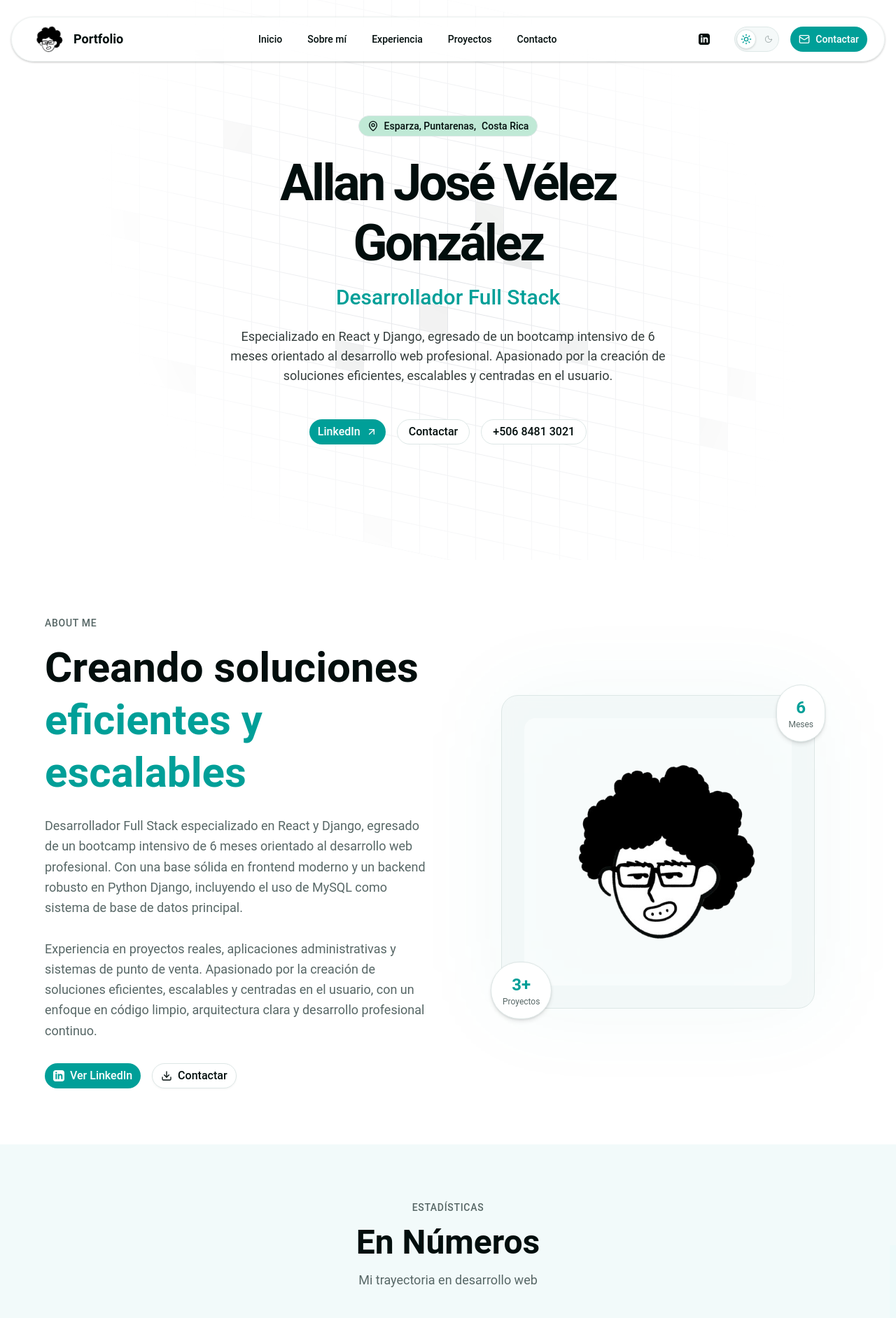
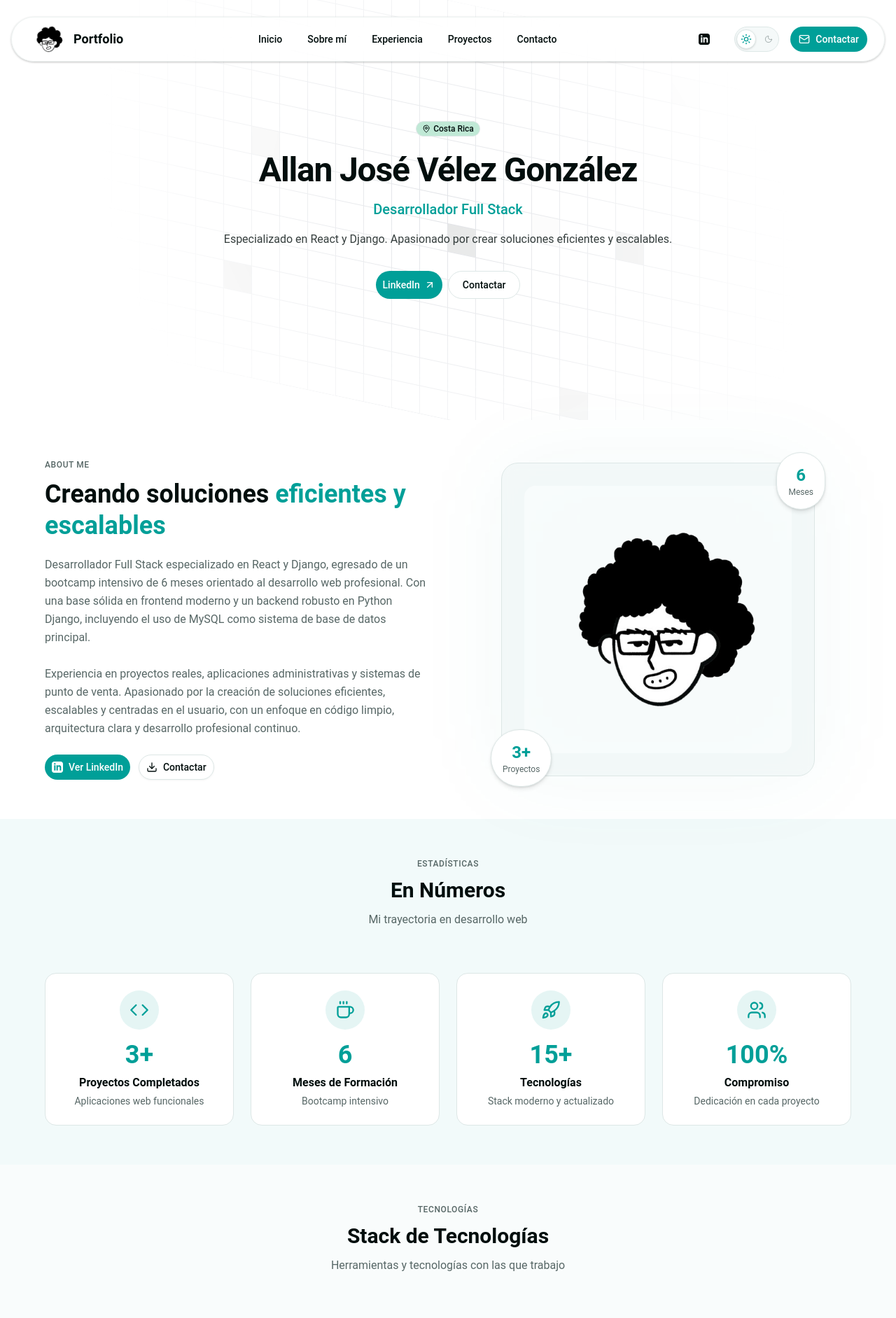
Before and after one commit to scriptvg/Portafolio-Web, a React (Vite) app: page / in a window 1280 px wide. Shown: the top 1883 px of the page at 70% size. Built offline with nearby package versions, Linux system fonts and the light colour scheme.

Commit message:
Correccion de la RESPONSIVIDAD

```diff
--- a/src/App.css
+++ b/src/App.css
@@ -1,39 +1,30 @@
 /* Estilos adicionales para asegurar responsividad en producción */
 
 /* Prevenir overflow horizontal en todos los contenedores */
-* {
+*,
+*::before,
+*::after {
   box-sizing: border-box;
+}
+
+/* Prevenir overflow de texto largo */
+h1, h2, h3, h4, h5, h6, p {
+  word-wrap: break-word;
+  overflow-wrap: break-word;
+  hyphens: auto;
 }
 
 /* Asegurar que los contenedores no excedan el viewport */
 .container {
   width: 100%;
   max-width: 100%;
-  padding-left: 1rem;
-  padding-right: 1rem;
+  margin-left: auto;
+  margin-right: auto;
+  padding-left: 0;
+  padding-right: 0;
 }
 
-/* Media queries para contenedores responsivos */
-@media (min-width: 640px) {
-  .container {
-    padding-left: 1.5rem;
-    padding-right: 1.5rem;
-  }
-}
-
-@media (min-width: 768px) {
-  .container {
-    padding-left: 2rem;
-    padding-right: 2rem;
-  }
-}
-
-@media (min-width: 1024px) {
-  .container {
-    padding-left: 2.5rem;
-    padding-right: 2.5rem;
-  }
-}
+/* Los paddings se manejan en las sections, no en container */
 
 /* Asegurar que las secciones sean responsivas */
 section {
--- a/src/components/AboutMe.jsx
+++ b/src/components/AboutMe.jsx
@@ -5,8 +5,8 @@ import avatarImg from '@/assets/my-notion-face-portrait-removebg-preview (2).png
 
 const AboutMe = () => {
   return (
-    <section id="sobre-mi" className="py-12 sm:py-16 md:py-20 px-4">
-      <div className="container mx-auto max-w-6xl">
+    <section id="sobre-mi" className="py-6 sm:py-10 md:py-14 px-4 sm:px-6">
+      <div className="w-full max-w-6xl mx-auto">
         <div className="grid grid-cols-1 lg:grid-cols-2 gap-8 md:gap-12 items-center">
           {/* Left Content */}
           <motion.div
@@ -16,7 +16,7 @@ const AboutMe = () => {
             transition={{ duration: 0.6 }}
           >
             <motion.p
-              className="text-xs sm:text-sm font-medium text-muted-foreground mb-3 sm:mb-4 tracking-wider uppercase"
+              className="text-[10px] sm:text-xs font-medium text-muted-foreground mb-2 sm:mb-3 tracking-wider uppercase"
               initial={{ opacity: 0, y: -10 }}
               whileInView={{ opacity: 1, y: 0 }}
               viewport={{ once: true }}
@@ -26,7 +26,7 @@ const AboutMe = () => {
             </motion.p>
 
             <motion.h2
-              className="text-3xl sm:text-4xl md:text-5xl lg:text-6xl font-bold mb-4 sm:mb-6 leading-tight"
+              className="text-xl sm:text-2xl md:text-3xl lg:text-4xl font-bold mb-3 sm:mb-4 md:mb-5 leading-tight"
               initial={{ opacity: 0, y: 20 }}
               whileInView={{ opacity: 1, y: 0 }}
               viewport={{ once: true }}
@@ -37,7 +37,7 @@ const AboutMe = () => {
             </motion.h2>
 
             <motion.p
-              className="text-sm sm:text-base md:text-lg text-muted-foreground leading-relaxed mb-6 sm:mb-8"
+              className="text-xs sm:text-sm md:text-base text-muted-foreground leading-relaxed mb-4 sm:mb-6"
               initial={{ opacity: 0, y: 20 }}
               whileInView={{ opacity: 1, y: 0 }}
               viewport={{ once: true }}
@@ -51,15 +51,15 @@ const AboutMe = () => {
             </motion.p>
 
             <motion.div
-              className="flex flex-wrap gap-3 sm:gap-4"
+              className="flex flex-wrap gap-2 sm:gap-3"
               initial={{ opacity: 0, y: 20 }}
               whileInView={{ opacity: 1, y: 0 }}
               viewport={{ once: true }}
               transition={{ duration: 0.5, delay: 0.4 }}
             >
               <Button
-                size="default"
-                className="rounded-full text-sm sm:text-base"
+                size="sm"
+                className="rounded-full text-xs sm:text-sm h-8 sm:h-9"
                 asChild
               >
                 <motion.a
@@ -78,9 +78,9 @@ const AboutMe = () => {
               </Button>
 
               <Button
-                size="default"
+                size="sm"
                 variant="outline"
-                className="rounded-full text-sm sm:text-base"
+                className="rounded-full text-xs sm:text-sm h-8 sm:h-9"
                 asChild
               >
                 <motion.a
--- a/src/components/CTA.jsx
+++ b/src/components/CTA.jsx
@@ -4,7 +4,7 @@ import { ArrowRight, Mail, Linkedin } from 'lucide-react'
 
 const CTA = () => {
   return (
-    <section className="py-16 sm:py-20 md:px-4 relative overflow-hidden">
+    <section className="py-8 sm:py-12 md:py-16 px-4 sm:px-6 relative overflow-hidden">
       {/* Background decoration */}
       <div className="absolute inset-0 bg-gradient-to-br from-primary/10 via-primary/5 to-transparent" />
       <motion.div
@@ -32,7 +32,7 @@ const CTA = () => {
         }}
       />
 
-      <div className="container mx-auto max-w-4xl relative z-10">
+      <div className="w-full max-w-4xl mx-auto relative z-10">
         <motion.div
           className="text-center"
           initial={{ opacity: 0, y: 30 }}
@@ -53,7 +53,7 @@ const CTA = () => {
           </motion.div>
 
           <motion.h2
-            className="text-3xl sm:text-4xl md:text-5xl lg:text-6xl font-bold mb-4 sm:mb-6"
+            className="text-xl sm:text-2xl md:text-3xl lg:text-4xl font-bold mb-3 sm:mb-4"
             initial={{ opacity: 0, y: 20 }}
             whileInView={{ opacity: 1, y: 0 }}
             viewport={{ once: true }}
@@ -64,7 +64,7 @@ const CTA = () => {
           </motion.h2>
 
           <motion.p
-            className="text-base sm:text-lg md:text-xl text-muted-foreground mb-8 sm:mb-10 max-w-2xl mx-auto"
+            className="text-xs sm:text-sm md:text-base text-muted-foreground mb-6 sm:mb-8 max-w-2xl mx-auto px-2"
             initial={{ opacity: 0, y: 20 }}
             whileInView={{ opacity: 1, y: 0 }}
             viewport={{ once: true }}
@@ -82,8 +82,8 @@ const CTA = () => {
             transition={{ duration: 0.5, delay: 0.5 }}
           >
             <Button
-              size="lg"
-              className="rounded-full text-base sm:text-lg px-8 sm:px-10 py-6 sm:py-7 w-full sm:w-auto group"
+              size="sm"
+              className="rounded-full text-xs sm:text-sm md:text-base px-4 sm:px-6 md:px-8 h-9 sm:h-10 md:h-11 w-full sm:w-auto group"
               asChild
             >
               <motion.a
@@ -98,9 +98,9 @@ const CTA = () => {
             </Button>
 
             <Button
-              size="lg"
+              size="sm"
               variant="outline"
-              className="rounded-full text-base sm:text-lg px-8 sm:px-10 py-6 sm:py-7 w-full sm:w-auto"
+              className="rounded-full text-xs sm:text-sm md:text-base px-4 sm:px-6 md:px-8 h-9 sm:h-10 md:h-11 w-full sm:w-auto"
               asChild
             >
               <motion.a
--- a/src/components/Experience.jsx
+++ b/src/components/Experience.jsx
@@ -32,8 +32,8 @@ const experiences = [
 
 const Experience = () => {
   return (
-    <section id="experiencia" className="py-12 sm:py-16 md:py-20 px-4 bg-muted/30">
-      <div className="container mx-auto max-w-4xl">
+    <section id="experiencia" className="py-6 sm:py-10 md:py-14 px-4 sm:px-6 bg-muted/30">
+      <div className="w-full max-w-4xl mx-auto">
         {/* Header */}
         <motion.div
           className="text-center mb-10 sm:mb-12 md:mb-16"
@@ -42,13 +42,13 @@ const Experience = () => {
           viewport={{ once: true }}
           transition={{ duration: 0.5 }}
         >
-          <p className="text-xs sm:text-sm font-medium text-muted-foreground mb-3 sm:mb-4 tracking-wider uppercase">
+          <p className="text-[10px] sm:text-xs font-medium text-muted-foreground mb-2 sm:mb-3 tracking-wider uppercase">
             Educación
           </p>
-          <h2 className="text-3xl sm:text-4xl md:text-5xl font-bold mb-3 sm:mb-4">
+          <h2 className="text-xl sm:text-2xl md:text-3xl font-bold mb-2 sm:mb-3">
             Títulos y Formación
           </h2>
-          <p className="text-sm sm:text-base md:text-lg text-muted-foreground">
+          <p className="text-xs sm:text-sm md:text-base text-muted-foreground">
             Mi trayectoria de formación profesional en desarrollo web
           </p>
         </motion.div>
--- a/src/components/FeaturedWork.jsx
+++ b/src/components/FeaturedWork.jsx
@@ -36,8 +36,8 @@ const projects = [
 
 const FeaturedWork = () => {
   return (
-    <section id="proyectos" className="py-12 sm:py-16 md:py-20 px-4">
-      <div className="container mx-auto max-w-6xl">
+    <section id="proyectos" className="py-6 sm:py-10 md:py-14 px-4 sm:px-6">
+      <div className="w-full max-w-6xl mx-auto">
         {/* Header */}
         <motion.div
           className="text-center mb-10 sm:mb-12 md:mb-16"
@@ -46,13 +46,13 @@ const FeaturedWork = () => {
           viewport={{ once: true }}
           transition={{ duration: 0.5 }}
         >
-          <p className="text-xs sm:text-sm font-medium text-muted-foreground mb-3 sm:mb-4 tracking-wider uppercase">
+          <p className="text-[10px] sm:text-xs font-medium text-muted-foreground mb-2 sm:mb-3 tracking-wider uppercase">
             Proyectos
           </p>
-          <h2 className="text-3xl sm:text-4xl md:text-5xl font-bold mb-3 sm:mb-4">
+          <h2 className="text-xl sm:text-2xl md:text-3xl font-bold mb-2 sm:mb-3">
             Proyectos Destacados
           </h2>
-          <p className="text-sm sm:text-base md:text-lg text-muted-foreground">
+          <p className="text-xs sm:text-sm md:text-base text-muted-foreground">
             Algunos de mis mejores proyectos y logros técnicos
           </p>
         </motion.div>
--- a/src/components/Stats.jsx
+++ b/src/components/Stats.jsx
@@ -30,8 +30,8 @@ const stats = [
 
 const Stats = () => {
   return (
-    <section className="py-12 sm:py-16 md:py-20 px-4 bg-primary/5">
-      <div className="container mx-auto max-w-6xl">
+    <section className="py-6 sm:py-10 md:py-14 px-4 sm:px-6 bg-primary/5">
+      <div className="w-full max-w-6xl mx-auto">
         <motion.div
           className="text-center mb-10 sm:mb-12 md:mb-16"
           initial={{ opacity: 0, y: 20 }}
@@ -39,13 +39,13 @@ const Stats = () => {
           viewport={{ once: true }}
           transition={{ duration: 0.5 }}
         >
-          <p className="text-xs sm:text-sm font-medium text-muted-foreground mb-3 sm:mb-4 tracking-wider uppercase">
+          <p className="text-[10px] sm:text-xs font-medium text-muted-foreground mb-2 sm:mb-3 tracking-wider uppercase">
             Estadísticas
           </p>
-          <h2 className="text-3xl sm:text-4xl md:text-5xl font-bold mb-3 sm:mb-4">
+          <h2 className="text-xl sm:text-2xl md:text-3xl font-bold mb-2 sm:mb-3">
             En Números
           </h2>
-          <p className="text-sm sm:text-base md:text-lg text-muted-foreground">
+          <p className="text-xs sm:text-sm md:text-base text-muted-foreground">
             Mi trayectoria en desarrollo web
           </p>
         </motion.div>
--- a/src/components/TechStack.jsx
+++ b/src/components/TechStack.jsx
@@ -53,8 +53,8 @@ const skills = [
 
 const TechStack = () => {
   return (
-    <section className="py-12 sm:py-16 md:py-20 px-4 bg-muted/30">
-      <div className="container mx-auto max-w-6xl">
+    <section className="py-6 sm:py-10 md:py-14 px-4 sm:px-6 bg-muted/30">
+      <div className="w-full max-w-6xl mx-auto">
         {/* Header */}
         <motion.div
           className="text-center mb-10 sm:mb-12 md:mb-16"
@@ -63,13 +63,13 @@ const TechStack = () => {
           viewport={{ once: true }}
           transition={{ duration: 0.5 }}
         >
-          <p className="text-xs sm:text-sm font-medium text-muted-foreground mb-3 sm:mb-4 tracking-wider uppercase">
+          <p className="text-[10px] sm:text-xs font-medium text-muted-foreground mb-2 sm:mb-3 tracking-wider uppercase">
             Tecnologías
           </p>
-          <h2 className="text-3xl sm:text-4xl md:text-5xl font-bold mb-3 sm:mb-4">
+          <h2 className="text-xl sm:text-2xl md:text-3xl font-bold mb-2 sm:mb-3">
             Stack de Tecnologías
           </h2>
-          <p className="text-sm sm:text-base md:text-lg text-muted-foreground">
+          <p className="text-xs sm:text-sm md:text-base text-muted-foreground">
             Herramientas y tecnologías con las que trabajo
           </p>
         </motion.div>
--- a/src/components/Testimonials.jsx
+++ b/src/components/Testimonials.jsx
@@ -28,8 +28,8 @@ const testimonials = [
 
 const Testimonials = () => {
   return (
-    <section className="py-12 sm:py-16 md:py-20 px-4 bg-muted/30">
-      <div className="container mx-auto max-w-6xl">
+    <section className="py-6 sm:py-10 md:py-14 px-4 sm:px-6 bg-muted/30">
+      <div className="w-full max-w-6xl mx-auto">
         <motion.div
           className="text-center mb-10 sm:mb-12 md:mb-16"
           initial={{ opacity: 0, y: 20 }}
@@ -37,13 +37,13 @@ const Testimonials = () => {
           viewport={{ once: true }}
           transition={{ duration: 0.5 }}
         >
-          <p className="text-xs sm:text-sm font-medium text-muted-foreground mb-3 sm:mb-4 tracking-wider uppercase">
+          <p className="text-[10px] sm:text-xs font-medium text-muted-foreground mb-2 sm:mb-3 tracking-wider uppercase">
             Testimonios
           </p>
-          <h2 className="text-3xl sm:text-4xl md:text-5xl font-bold mb-3 sm:mb-4">
+          <h2 className="text-xl sm:text-2xl md:text-3xl font-bold mb-2 sm:mb-3">
             Lo Que Dicen
           </h2>
-          <p className="text-sm sm:text-base md:text-lg text-muted-foreground">
+          <p className="text-xs sm:text-sm md:text-base text-muted-foreground">
             Feedback de clientes y colaboradores
           </p>
         </motion.div>
--- a/src/components/WorkProcess.jsx
+++ b/src/components/WorkProcess.jsx
@@ -30,8 +30,8 @@ const steps = [
 
 const WorkProcess = () => {
   return (
-    <section className="py-12 sm:py-16 md:py-20 px-4">
-      <div className="container mx-auto max-w-6xl">
+    <section className="py-6 sm:py-10 md:py-14 px-4 sm:px-6">
+      <div className="w-full max-w-6xl mx-auto">
         <motion.div
           className="text-center mb-10 sm:mb-12 md:mb-16"
           initial={{ opacity: 0, y: 20 }}
@@ -39,13 +39,13 @@ const WorkProcess = () => {
           viewport={{ once: true }}
           transition={{ duration: 0.5 }}
         >
-          <p className="text-xs sm:text-sm font-medium text-muted-foreground mb-3 sm:mb-4 tracking-wider uppercase">
+          <p className="text-[10px] sm:text-xs font-medium text-muted-foreground mb-2 sm:mb-3 tracking-wider uppercase">
             Proceso
           </p>
-          <h2 className="text-3xl sm:text-4xl md:text-5xl font-bold mb-3 sm:mb-4">
+          <h2 className="text-xl sm:text-2xl md:text-3xl font-bold mb-2 sm:mb-3">
             Cómo Trabajo
           </h2>
-          <p className="text-sm sm:text-base md:text-lg text-muted-foreground max-w-2xl mx-auto">
+          <p className="text-xs sm:text-sm md:text-base text-muted-foreground max-w-2xl mx-auto">
             Un enfoque estructurado para entregar proyectos de calidad
           </p>
         </motion.div>
--- a/src/components/hero.jsx
+++ b/src/components/hero.jsx
@@ -7,7 +7,7 @@ import { ArrowUpRight, MapPin } from "lucide-react";
 export default function Hero() {
   return (
     <div
-      className="relative min-h-[600px] sm:min-h-[700px] md:min-h-[800px] flex items-center justify-center px-4 sm:px-6 overflow-hidden py-12 sm:py-16">
+      className="relative min-h-[400px] sm:min-h-[500px] md:min-h-[600px] flex items-center justify-center overflow-hidden py-12 sm:py-16 md:py-20 w-full px-4 sm:px-6">
       <AnimatedGridPattern
         numSquares={30}
         maxOpacity={0.1}
@@ -17,47 +17,36 @@ export default function Hero() {
           "inset-x-0 h-full skew-y-12"
         )} />
       <div className="relative z-10 text-center max-w-3xl w-full">
-        <Badge variant="secondary" className="rounded-full py-1 px-3 border-border text-xs sm:text-sm">
-          <span className="flex items-center gap-1 sm:gap-2">
-            <MapPin className="h-3 w-3 sm:h-4 sm:w-4" />
-            <span className="hidden xs:inline">Esparza, Puntarenas,</span> Costa Rica
+        <Badge variant="secondary" className="rounded-full py-0.5 px-2 border-border text-[10px] sm:text-xs">
+          <span className="flex items-center gap-1">
+            <MapPin className="h-2.5 w-2.5 sm:h-3 sm:w-3" />
+            Costa Rica
           </span>
         </Badge>
         <h1
-          className="mt-4 sm:mt-6 text-3xl xs:text-4xl sm:text-5xl md:text-6xl lg:text-7xl leading-tight sm:leading-tight md:leading-[1.2] font-semibold tracking-tighter px-2">
+          className="mt-2 sm:mt-3 md:mt-4 text-lg sm:text-2xl md:text-3xl lg:text-4xl xl:text-5xl leading-tight font-bold tracking-tight px-1">
           Allan José Vélez González
         </h1>
-        <p className="mt-3 sm:mt-4 text-xl xs:text-2xl md:text-3xl font-medium text-primary">
+        <p className="mt-1.5 sm:mt-2 md:mt-3 text-sm sm:text-base md:text-lg lg:text-xl font-medium text-primary">
           Desarrollador Full Stack
         </p>
-        <p className="mt-4 sm:mt-6 text-sm sm:text-base md:text-lg text-foreground/80 max-w-2xl mx-auto px-4">
-          Especializado en React y Django, egresado de un bootcamp intensivo de 6 meses orientado al desarrollo web profesional.
-          Apasionado por la creación de soluciones eficientes, escalables y centradas en el usuario.
+        <p className="mt-2 sm:mt-3 md:mt-4 text-[11px] sm:text-xs md:text-sm lg:text-base text-foreground/80 max-w-2xl mx-auto leading-relaxed px-2">
+          Especializado en React y Django. Apasionado por crear soluciones eficientes y escalables.
         </p>
-        <div className="mt-8 sm:mt-12 flex items-center justify-center gap-2 sm:gap-4 flex-wrap px-4">
-          <Button size="default" className="rounded-full text-sm sm:text-base" asChild>
-            <a href="https://www.linkedin.com/in/allan-velez" target="_blank" rel="noopener noreferrer" className="flex items-center gap-1 sm:gap-2">
-              <span className="hidden xs:inline">LinkedIn</span>
-              <span className="xs:hidden">In</span>
-              <ArrowUpRight className="h-4 w-4 sm:h-5 sm:w-5" />
+        <div className="mt-4 sm:mt-6 md:mt-8 flex items-center justify-center gap-2 flex-wrap px-2">
+          <Button size="sm" className="rounded-full text-[11px] sm:text-xs md:text-sm px-3 sm:px-4 md:px-5 h-8 sm:h-9 md:h-10" asChild>
+            <a href="https://www.linkedin.com/in/allan-velez" target="_blank" rel="noopener noreferrer" className="flex items-center gap-1">
+              LinkedIn
+              <ArrowUpRight className="h-2.5 w-2.5 sm:h-3 sm:w-3 md:h-4 md:w-4" />
             </a>
           </Button>
           <Button
             variant="outline"
-            size="default"
-            className="rounded-full text-sm sm:text-base shadow-none"
+            size="sm"
+            className="rounded-full text-[11px] sm:text-xs md:text-sm shadow-none px-3 sm:px-4 md:px-5 h-8 sm:h-9 md:h-10"
             asChild>
             <a href="mailto:velezalan34@gmail.com">
               Contactar
-            </a>
-          </Button>
-          <Button
-            variant="outline"
-            size="default"
-            className="rounded-full text-sm sm:text-base shadow-none hidden xs:flex"
-            asChild>
-            <a href="tel:+50684813021">
-              +506 8481 3021
             </a>
           </Button>
         </div>
--- a/src/index.css
+++ b/src/index.css
@@ -164,6 +164,9 @@
     /* Prevenir zoom en inputs en iOS */
     -webkit-text-size-adjust: 100%;
     text-size-adjust: 100%;
+    /* Asegurar 100% del viewport */
+    width: 100%;
+    max-width: 100vw;
   }
 
   body {
@@ -172,17 +175,30 @@
     min-height: 100vh;
     min-height: 100dvh;
     overflow-x: hidden;
+    width: 100%;
+    max-width: 100vw;
+    position: relative;
   }
 
   /* Asegurar que las imágenes sean responsivas */
   img {
     max-width: 100%;
     height: auto;
+    display: block;
   }
 
   /* Prevenir overflow horizontal */
   #root {
     overflow-x: hidden;
     width: 100%;
+    max-width: 100vw;
+  }
+
+  /* Asegurar que todos los contenedores respeten el viewport */
+  section,
+  div,
+  main,
+  article {
+    max-width: 100vw;
   }
 }
--- a/src/pages/LandingPage.jsx
+++ b/src/pages/LandingPage.jsx
@@ -32,8 +32,8 @@ function LandingPage() {
   ]
 
   return (
-    <ScrollArea className="h-full">
-      <div className="scroll-smooth">
+    <ScrollArea className="h-full w-full">
+      <div className="scroll-smooth w-full overflow-x-hidden">
         {/* Hero Section */}
         <section id="inicio">
           <Hero />
```
Also changed, not shown: 2 other files (tests, documents, lock files or other folders).
